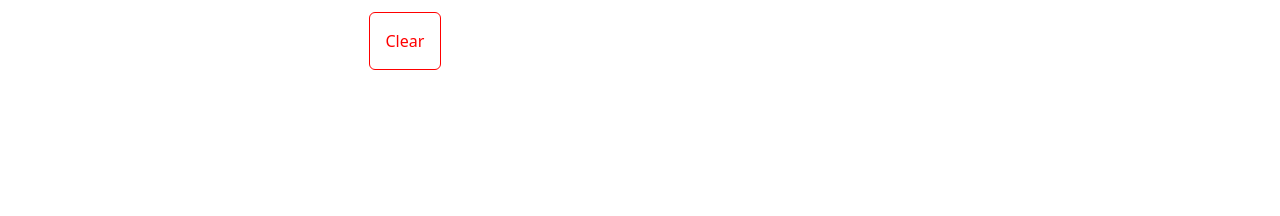
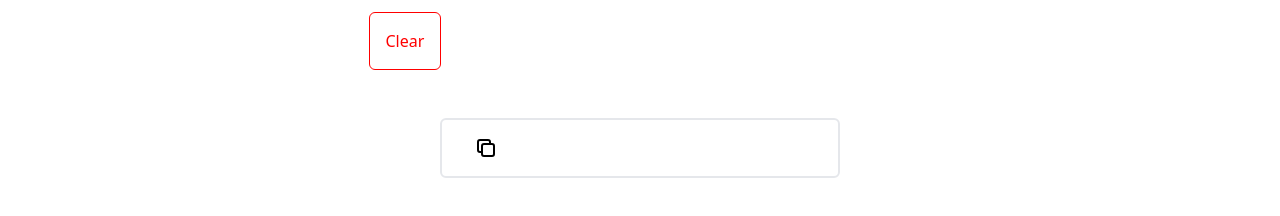
Before and after one commit to Jrod-DEV/text-converter-app, a React (Create React App) app: page / in a window 1280 px wide. Shown: the part 538-754 px from the top of the page. Built offline with nearby package versions, Linux system fonts and the light colour scheme.

Commit message:
feat: toast notification and copy button

```diff
--- a/package.json
+++ b/package.json
@@ -7,7 +7,9 @@
     "@testing-library/react": "^12.1.2",
     "@testing-library/user-event": "^13.5.0",
     "react": "^17.0.2",
+    "react-copy-to-clipboard": "^5.0.4",
     "react-dom": "^17.0.2",
+    "react-hot-toast": "^2.2.0",
     "react-scripts": "5.0.0",
     "web-vitals": "^2.1.2"
   },
--- a/src/components/App.css
+++ b/src/components/App.css
@@ -56,9 +56,11 @@ select {
 }
 
 .resultantText {
+  border-radius: 6px;
   display: flex;
   font-weight: bold;
   font-style: italic;
   justify-content: center;
   margin-top: 3rem;
+  min-width: 400px;
 }
--- a/src/components/App.js
+++ b/src/components/App.js
@@ -1,10 +1,15 @@
 import React, { useState } from 'react';
 import { TextTypes } from '../helpers/textConverter';
 import { useDarkMode } from '../hooks/useDarkMode';
-/* import { lowercase, reverse, uppercase } from '../helpers/textConverter'; */
+
+import { CopyToClipboard } from 'react-copy-to-clipboard';
+import toast, { Toaster } from 'react-hot-toast';
 
 import './App.css';
 import { NavBar } from './NavBar/NavBar';
+
+const notify = () =>
+  toast('Text copied to clipboard', { position: 'bottom-right' });
 
 export const App = () => {
   const [value, setValue] = useState('');
@@ -86,8 +91,33 @@ export const App = () => {
           </div>
         </div>
       </div>
-      <div>
-        <p class="resultantText dark:text-indigo-50">{value}</p>
+
+      <div class="copy-container flex justify-center ">
+        <CopyToClipboard text={value}>
+          <p
+            onClick={notify}
+            class=" flex justify-between align-center resultantText border-2 dark:text-indigo-50 p-4"
+          >
+            {value}
+            <button class="ml-4">
+              <svg
+                xmlns="http://www.w3.org/2000/svg"
+                className="h-6 w-6 dark:text-indigo-50"
+                fill="none"
+                viewBox="0 0 24 24"
+                stroke="currentColor"
+              >
+                <path
+                  strokeLinecap="round"
+                  strokeLinejoin="round"
+                  strokeWidth={2}
+                  d="M8 16H6a2 2 0 01-2-2V6a2 2 0 012-2h8a2 2 0 012 2v2m-6 12h8a2 2 0 002-2v-8a2 2 0 00-2-2h-8a2 2 0 00-2 2v8a2 2 0 002 2z"
+                />
+              </svg>
+            </button>
+            <Toaster />
+          </p>
+        </CopyToClipboard>
       </div>
     </div>
   );
```
Also changed, not shown: 1 other file (tests, documents, lock files or other folders).
